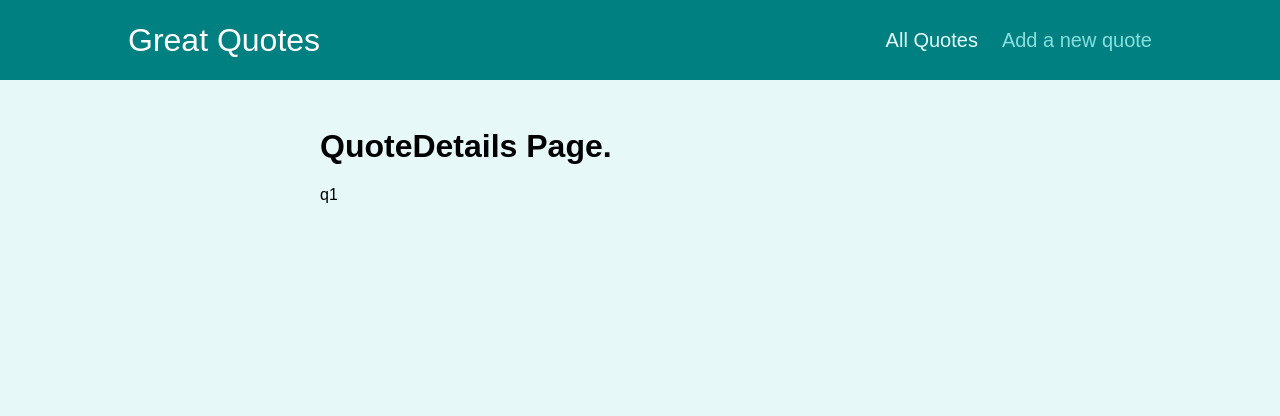
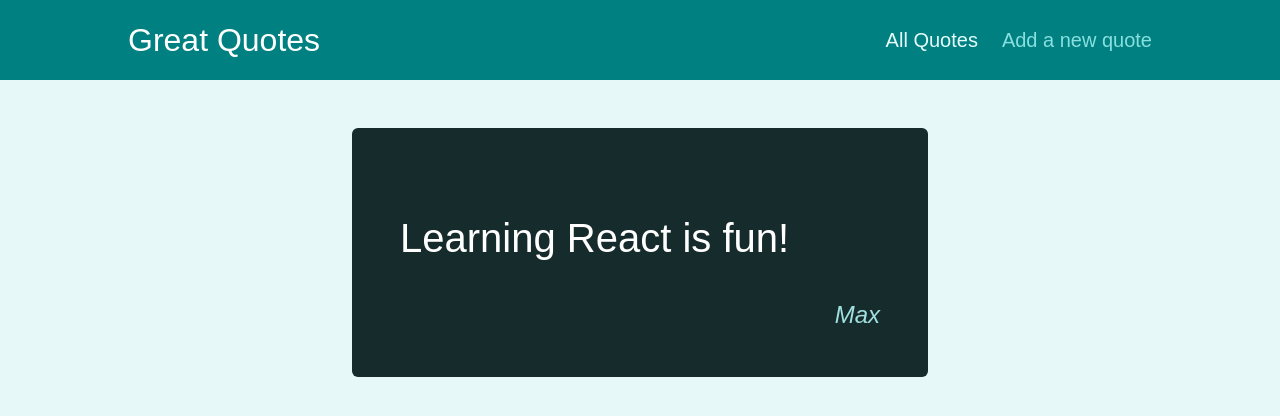
Before and after one commit to surajsgh/Great_Quotes, a React (Create React App) app: page /quotes/q1 in a window 1280 px wide. Shown: the top 416 px of the page. Built offline with nearby package versions, Linux system fonts and the light colour scheme.

Commit message:
Outputting data on the details page.

```diff
--- a/src/App.js
+++ b/src/App.js
@@ -1,6 +1,6 @@
 import { Route, Switch, Redirect } from "react-router-dom";
 
-import AllQuote from "./pages/AllQuotes";
+import AllQuotes from "./pages/AllQuotes";
 import NewQuote from "./pages/NewQuote";
 import QuoteDetails from "./pages/QuoteDetails";
 import Layout from "./components/layout/Layout";
@@ -13,7 +13,7 @@
           <Redirect to="/quotes" />
         </Route>
         <Route path="/quotes" exact>
-          <AllQuote />
+          <AllQuotes />
         </Route>
         <Route path="/quotes/:quoteId">
           <QuoteDetails />
--- a/src/components/quotes/QuoteItem.js
+++ b/src/components/quotes/QuoteItem.js
@@ -1,4 +1,6 @@
-import classes from './QuoteItem.module.css';
+import { Link } from "react-router-dom";
+
+import classes from "./QuoteItem.module.css";
 
 const QuoteItem = (props) => {
   return (
@@ -9,9 +11,9 @@
         </blockquote>
         <figcaption>{props.author}</figcaption>
       </figure>
-      <a className='btn'>
+      <Link to={`quotes/${props.id}`} className="btn">
         View Fullscreen
-      </a>
+      </Link>
     </li>
   );
 };
--- a/src/pages/QuoteDetails.js
+++ b/src/pages/QuoteDetails.js
@@ -1,16 +1,27 @@
 import { Fragment } from "react";
 import { useParams, Route } from "react-router-dom";
 
+import HighlightedQuote from "../components/quotes/HighlightedQuote";
 import Comments from "../components/comments/Comments";
+
+const DUMMY_DATA = [
+  { id: "q1", author: "Max", text: "Learning React is fun!" },
+  { id: "q2", author: "Maximilian", text: "Learning React is great" },
+];
 
 const QuoteDetails = () => {
   const params = useParams();
 
+  const quote = DUMMY_DATA.find((quote) => quote.id === params.quoteId);
+
+  if (!quote) {
+    return <p>No quote found!</p>;
+  }
+
   return (
     <Fragment>
-      <h1>QuoteDetails Page.</h1>
-      <p>{params.quoteId}</p>
-      <Route path="/quotes/:quoteId/comments">
+      <HighlightedQuote text={quote.text} author={quote.author} />
+      <Route path={`/quotes/${params.quoteId}/comments`}>
         <Comments />
       </Route>
     </Fragment>
```
